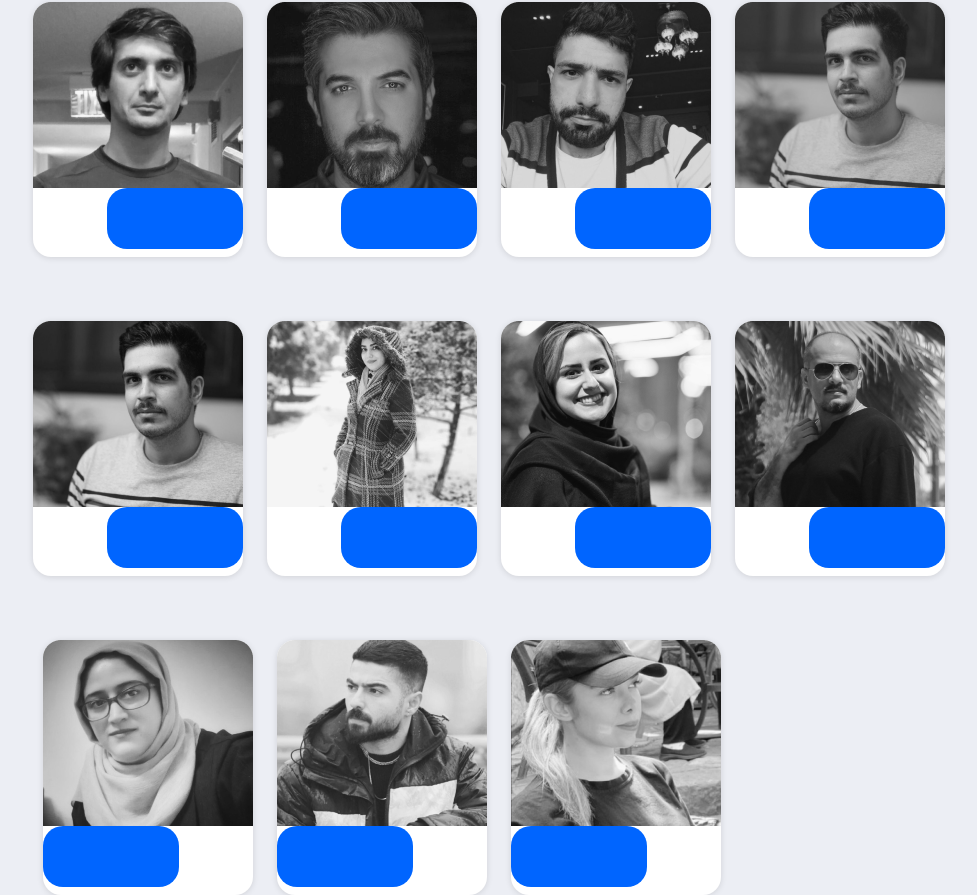
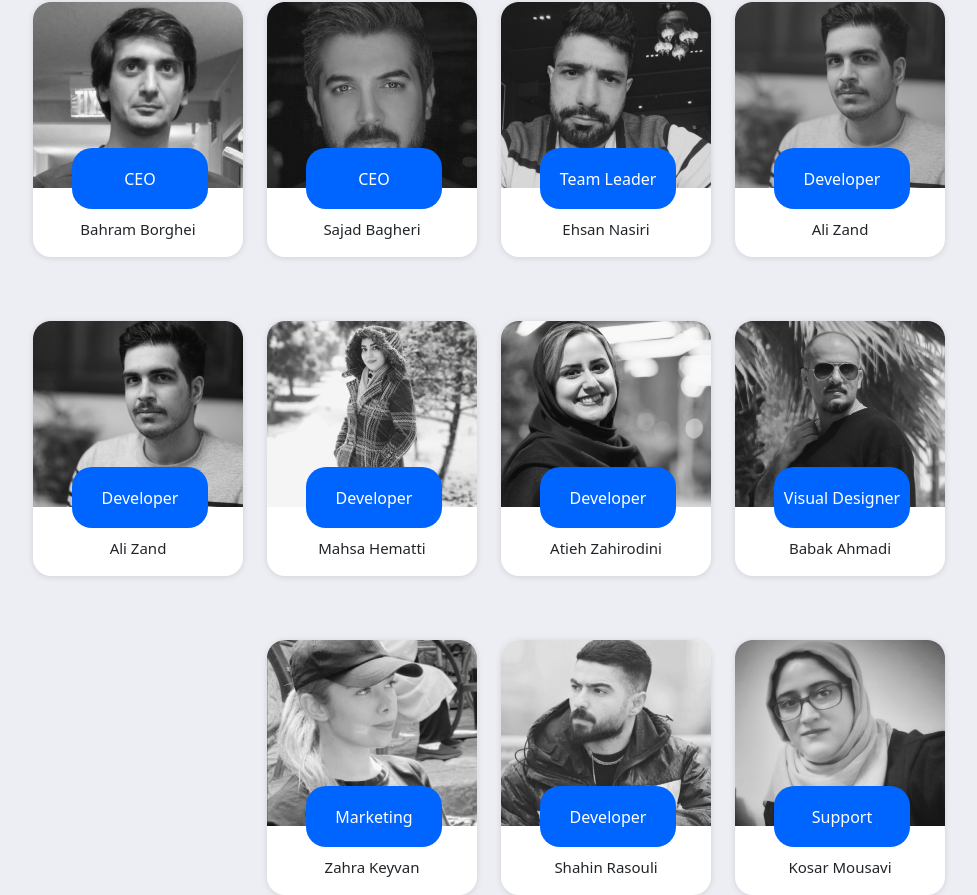
Before and after one commit to motaharesobati/HamsamWeb, a React (Create React App) app: page / in a window 1280 px wide. Shown: the part 4123-5018 px from the top of the page, without its empty margins (146-1123 px from the left). Built offline with nearby package versions, Linux system fonts and the light colour scheme.

Commit message:
complete team file

```diff
--- a/src/CssComponent/Team.css
+++ b/src/CssComponent/Team.css
@@ -31,9 +31,19 @@
   object-fit: cover;
 }
 .blueBox{
+  position: absolute;
   width: 136px;
   height: 61px;
   background: #0065FF;
   border-radius: 20px;
-
+  margin-right: 35px;
+  margin-top: -40px;
+  color: white;
+  display: flex;
+  justify-content: center;
+  align-items: center;
 }
+.name-team{
+  font-size: 15px;
+  margin-top: 30px;
+}
--- a/src/components/Team.jsx
+++ b/src/components/Team.jsx
@@ -22,22 +22,26 @@ function Team(){
                 <div className="col-md-1"></div>
                 <div className="box col-md-2">
                     <div><img src={imgOfTeam1}/>
-                        <div className="blueBox"></div>
+                        <div className="blueBox">Developer</div>
+                        <div className="name-team">Ali Zand</div>
                     </div>
                 </div>
                 <div className="box col-md-2">
                     <div><img src={imgOfTeam2}/>
-                        <div className="blueBox"></div>
+                        <div className="blueBox">Team Leader</div>
+                        <div className="name-team">Ehsan Nasiri</div>
                     </div>
                 </div>
                 <div className="box col-md-2">
                     <div><img src={imgOfTeam3}/>
-                        <div className="blueBox"></div>
+                        <div className="blueBox">CEO</div>
+                        <div className="name-team">Sajad Bagheri</div>
                 </div>
                 </div>
                 <div className="box col-md-2">
                     <div><img src={imgOfTeam4}/>
-                        <div className="blueBox"></div>
+                        <div className="blueBox">CEO</div>
+                        <div className="name-team">Bahram Borghei</div>
                     </div>
                 </div>
             </div>
@@ -45,40 +49,47 @@ function Team(){
                 <div className="col-md-1"></div>
                 <div className="box col-md-2">
                     <div><img src={imgOfTeam5}/>
-                        <div className="blueBox"></div>
+                        <div className="blueBox">Visual Designer</div>
+                        <div className="name-team">Babak Ahmadi</div>
                     </div>
                 </div>
                 <div className="box col-md-2">
                     <div><img src={imgOfTeam6}/>
-                        <div className="blueBox"></div>
+                        <div className="blueBox">Developer</div>
+                        <div className="name-team">Atieh Zahirodini</div>
                     </div>
                 </div>
                 <div className="box col-md-2">
                     <div><img src={imgOfTeam7}/>
-                        <div className="blueBox"></div>
+                        <div className="blueBox">Developer</div>
+                        <div className="name-team">Mahsa Hematti</div>
                     </div>
                 </div>
                 <div className="box col-md-2">
                     <div><img src={imgOfTeam8}/>
-                        <div className="blueBox"></div>
+                        <div className="blueBox">Developer</div>
+                        <div className="name-team">Ali Zand</div>
                     </div>
                 </div>
             </div>
-            <div className="row d-flex  gap-4" style={{textAlign: 'center',direction:'ltr'}}>
+            <div className="row d-flex  gap-4" style={{textAlign: 'center',direction:'rtl'}}>
                 <div className="col-md-1"></div>
                 <div className="box col-md-2">
                     <div><img src={imgOfTeam9}/>
-                        <div className="blueBox"></div>
+                        <div className="blueBox">Support</div>
+                        <div className="name-team">Kosar Mousavi</div>
                     </div>
                 </div>
                 <div className="box col-md-2">
                     <div><img src={imgOfTeam10}/>
-                        <div className="blueBox"></div>
+                        <div className="blueBox">Developer</div>
+                        <div className="name-team">Shahin Rasouli</div>
                     </div>
                 </div>
                 <div className="box col-md-2">
                     <div><img src={imgOfTeam11}/>
-                    <div className="blueBox"></div>
+                    <div className="blueBox">Marketing</div>
+                    <div className="name-team">Zahra Keyvan</div>
                     </div>
                 </div>
             </div>
```
